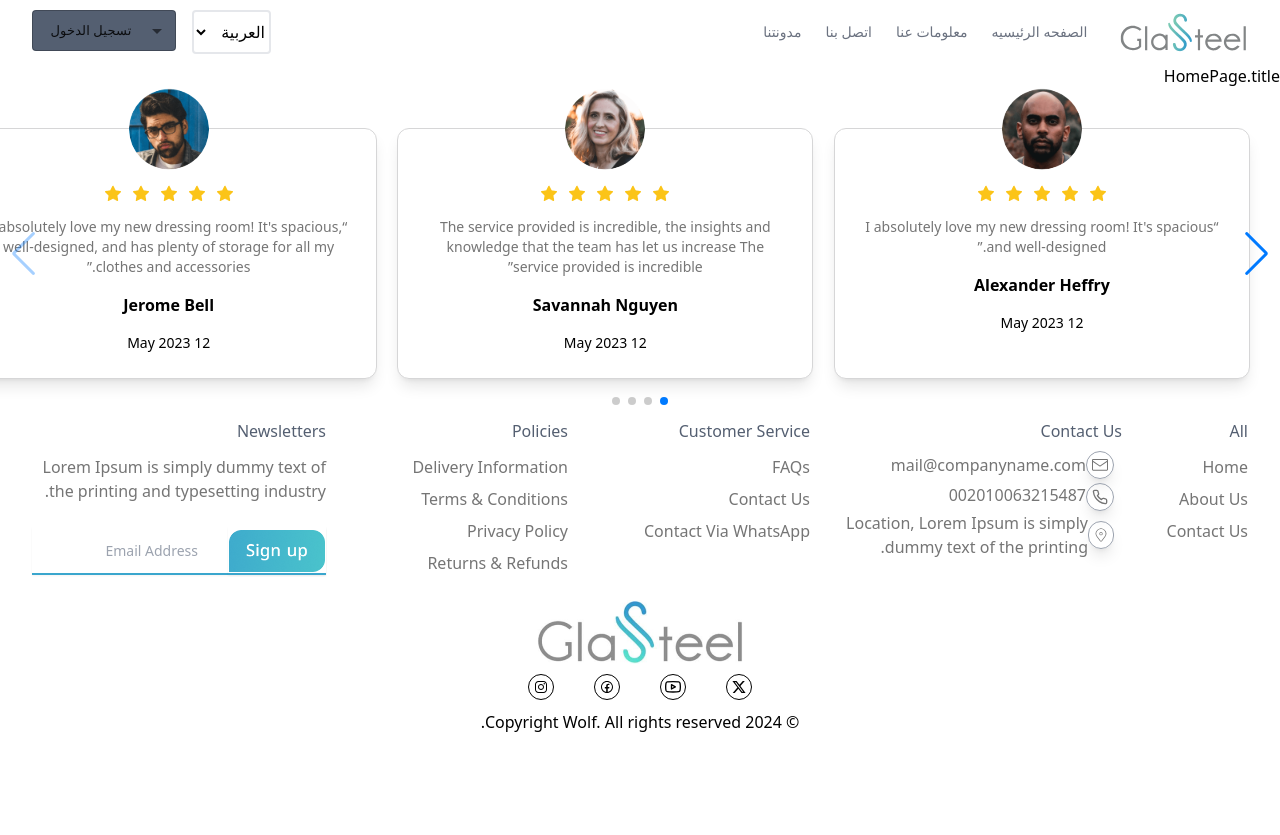
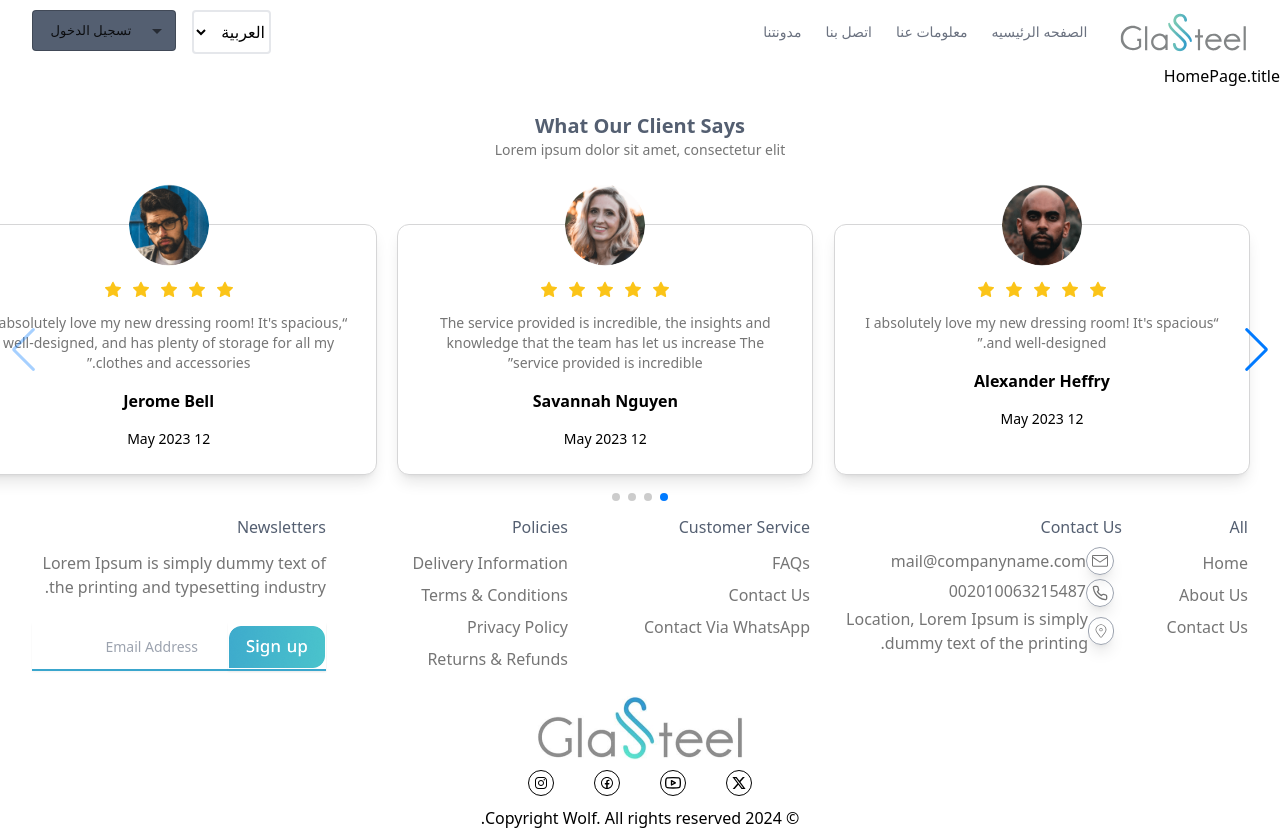
Before and after one commit to Abdo90800/work-project, a Next.js app: page /ar in a window 1280 px wide. Before the commit the page ends 800 px from the top, so only its background shows below. Built offline with nearby package versions, Linux system fonts and the light colour scheme.

Commit message:
add header title

```diff
--- a/src/app/component/MainCards.jsx
+++ b/src/app/component/MainCards.jsx
@@ -25,6 +25,11 @@ const CardsSwipper = () => {
   }, []);
 
   return (
+    <section className="Swipper-Cards text-center">
+      <div className="title my-6">
+        <h1 className="font-bold text-xl text-customheader">What Our Client Says</h1>
+        <p className="font-medium text-sm text-customGray">Lorem ipsum dolor sit amet, consectetur elit</p>
+      </div>
       <Swiper
         modules={[Navigation, Pagination]}
         navigation
@@ -39,6 +44,7 @@ const CardsSwipper = () => {
           </SwiperSlide>
         ))}
       </Swiper>
+    </section>
   );
 };
 
```
Lines whose indentation alone changed are shown as unchanged.
